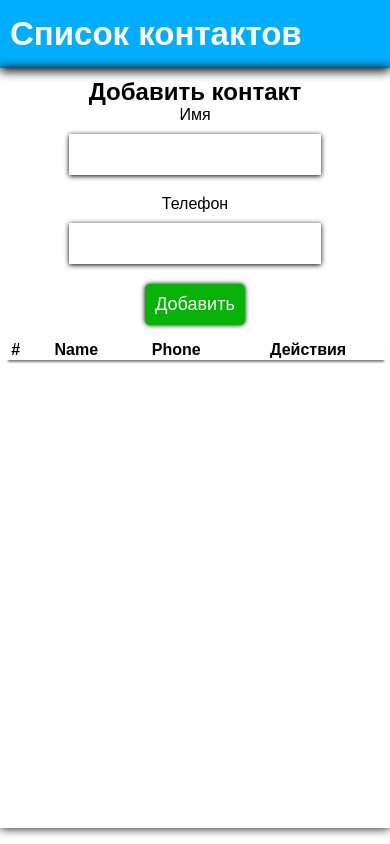
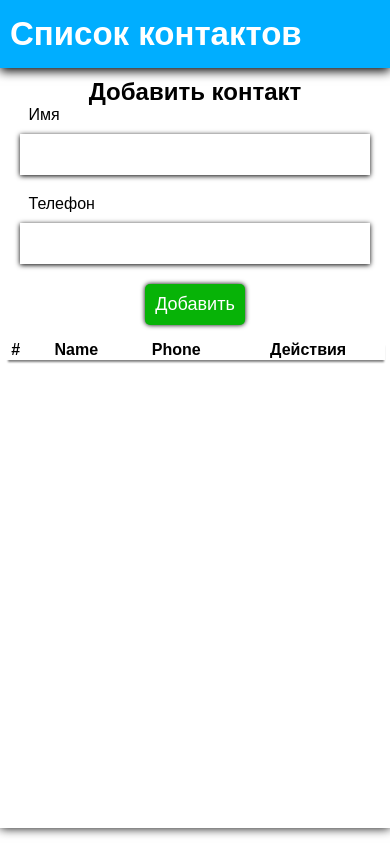
Before and after one commit to elephantMax/Contack-book, a Vue app: page / in a window 390 px wide. Built offline with nearby package versions, Linux system fonts and the light colour scheme.

Commit message:
fixed design

```diff
--- a/src/assets/styles.css
+++ b/src/assets/styles.css
@@ -18,6 +18,7 @@ body {
   background-color: rgb(0, 174, 255);
   padding: 15px 10px;
   color: white;
+  z-index: 9999;
   box-shadow: 0px 3px 10px black;
 }
 
@@ -100,6 +101,10 @@ body {
   color: white;
   background-color: rgb(0, 174, 255);
 }
+.btn-field{
+  background-color: #fff;
+  width: 90%;
+}
 
 .contacts {
   border-collapse: separate;
@@ -139,17 +144,17 @@ body {
 @media screen and (max-width: 400px) {
   .form {
     width: 100%;
-  }
-
-  .form-group {
     flex-direction: column;
     flex-wrap: wrap;
-    align-items: center !important;
+
+  }
+  .form-group {
+    flex-wrap: wrap;
     margin-bottom: 10px;
   }
-
   .form-group label {
-    flex-basis: 30%;
+    text-align: left;
+    flex-basis: 90%;
   }
   .container {
     width: 100%;
@@ -157,4 +162,13 @@ body {
   .panel .btn{
     flex-basis: 30%;
   }
+  .btn-field{
+    width: 100%;
+  }
+  .btn-add{
+    width: 100%;
+  }
+  form.form .form-input{
+    width: 100%;
+  }
 }
--- a/src/components/ModalRemove.vue
+++ b/src/components/ModalRemove.vue
@@ -21,9 +21,11 @@ export default {
   left: 0;
   right: 0;
   bottom: 0;
+
   background-color: rgba(250, 245, 245, 0.589);
 }
 .modal-content{
+  padding: 10px 30px;
   z-index: 9999;
   position: absolute;
   top: 50%;
@@ -32,9 +34,19 @@ export default {
   background-color: white;
   box-shadow: 0px 0px 10px black;
   border-radius: 10px;
-  padding: 10px;
   display: flex;
   flex-direction: column;
   align-items: flex-end;
 }
+.modal-content > *{
+  margin-bottom: 10px;
+}
+@media screen and (max-width: 400px) {
+  .modal-content{
+    width: 90%;
+  }
+  .modal-content .btn{
+    width: 100%;
+  }
+}
 </style>
--- a/src/views/Contact.vue
+++ b/src/views/Contact.vue
@@ -12,7 +12,7 @@
           </template>
         </div>
 
-        <button class="btn btn-green" @click="showForm = !showForm">
+        <button class="btn btn-field" @click="showForm = !showForm">
           Добавить поле
         </button>
 
@@ -32,7 +32,7 @@
               class="form-input"
               v-model="fieldValue"
             />
-            <button class="btn btn-green">Добавить</button>
+            <button class="btn btn-green btn-add">Добавить</button>
           </div>
         </form>
         <div class="panel">
```
